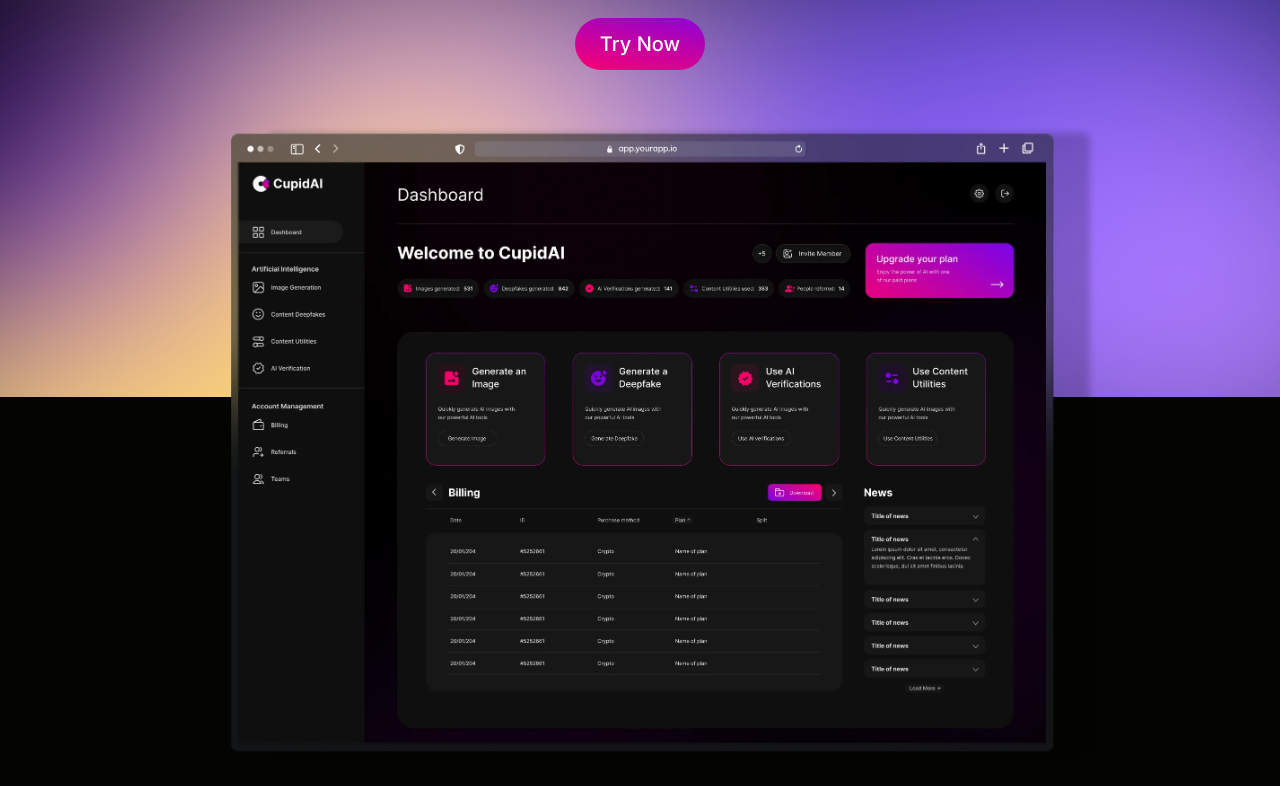
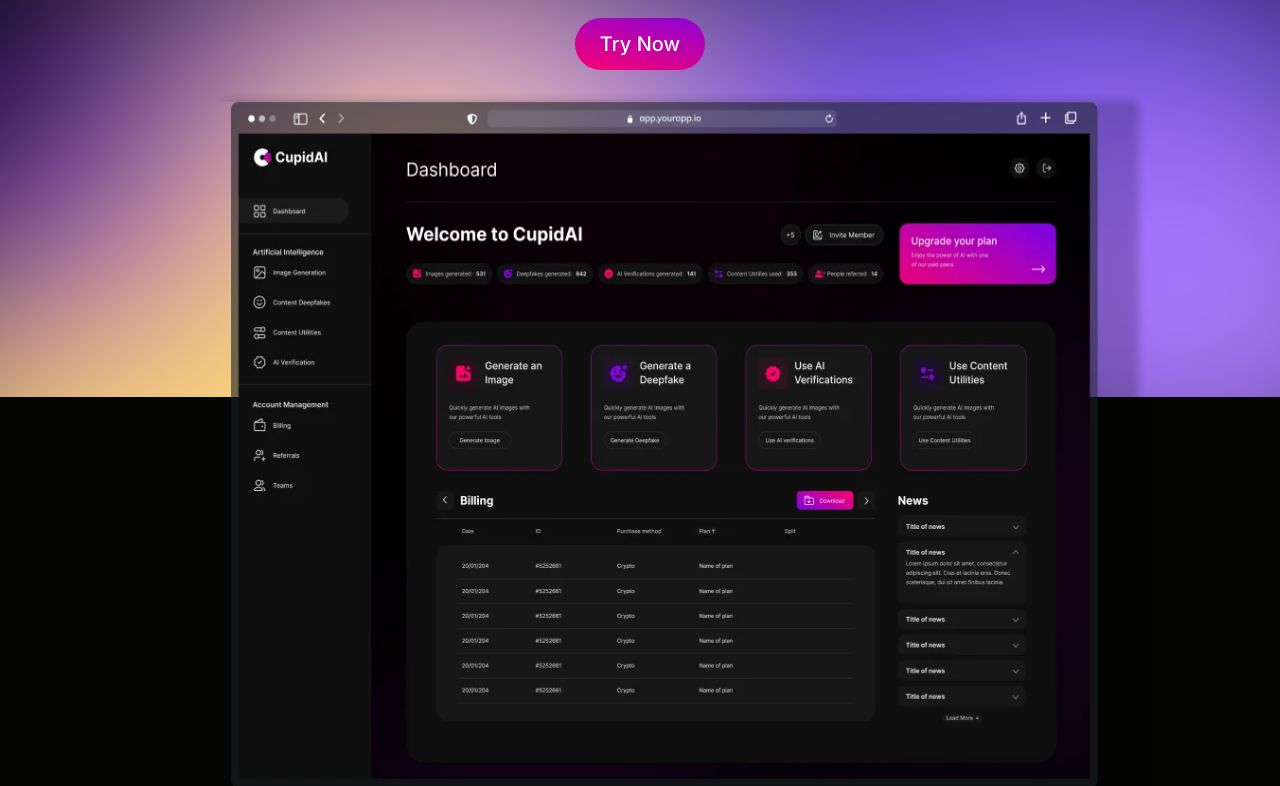
Before and after one commit to Pankajsiwach123321/clupidAi, a React (Vite) app: page / in a window 1280 px wide. Shown: the part 384-1170 px from the top of the page. Built offline with nearby package versions, Linux system fonts and the light colour scheme.

Commit message:
change imgae

```diff
--- a/src/components/Header.jsx
+++ b/src/components/Header.jsx
@@ -1,7 +1,7 @@
 import React from "react";
 import Navbar from "./Navbar";
 import Mainheader from "./Mainheader";
-import dashBoardImg from "../assets/images/dashboardimage.webp";
+import dashBoardImg from "../assets/images/dashboard.webp";
 import { HeroGradiant } from "./comman/Icon";
 
 const Header = () => {
@@ -17,7 +17,7 @@
       <img
         src={dashBoardImg}
         alt="dashBoardImg"
-        className="mx-auto lg:-translate-y-[43%] -translate-y-[55%]  pl-4 sm:pl-5 md:pl-8 lg:pl-12 lg:w-[915px] md:w-[600px] max-h-[400px] md:max-h-[687px] relative z-10"
+        className="mx-auto lg:-translate-y-[43%] -translate-y-[55%] rounded-md  pl-4 sm:pl-5 md:pl-8 lg:pl-12 lg:w-[915px] shadow-[40.65px_-0.99px_8.92px_0_#0003] md:w-[600px] max-h-[400px] md:max-h-[687px] xl:h-[687px] relative z-10"
       />
     </>
   );
```
Also changed, not shown: src/assets/images/dashboard.webp (added).
